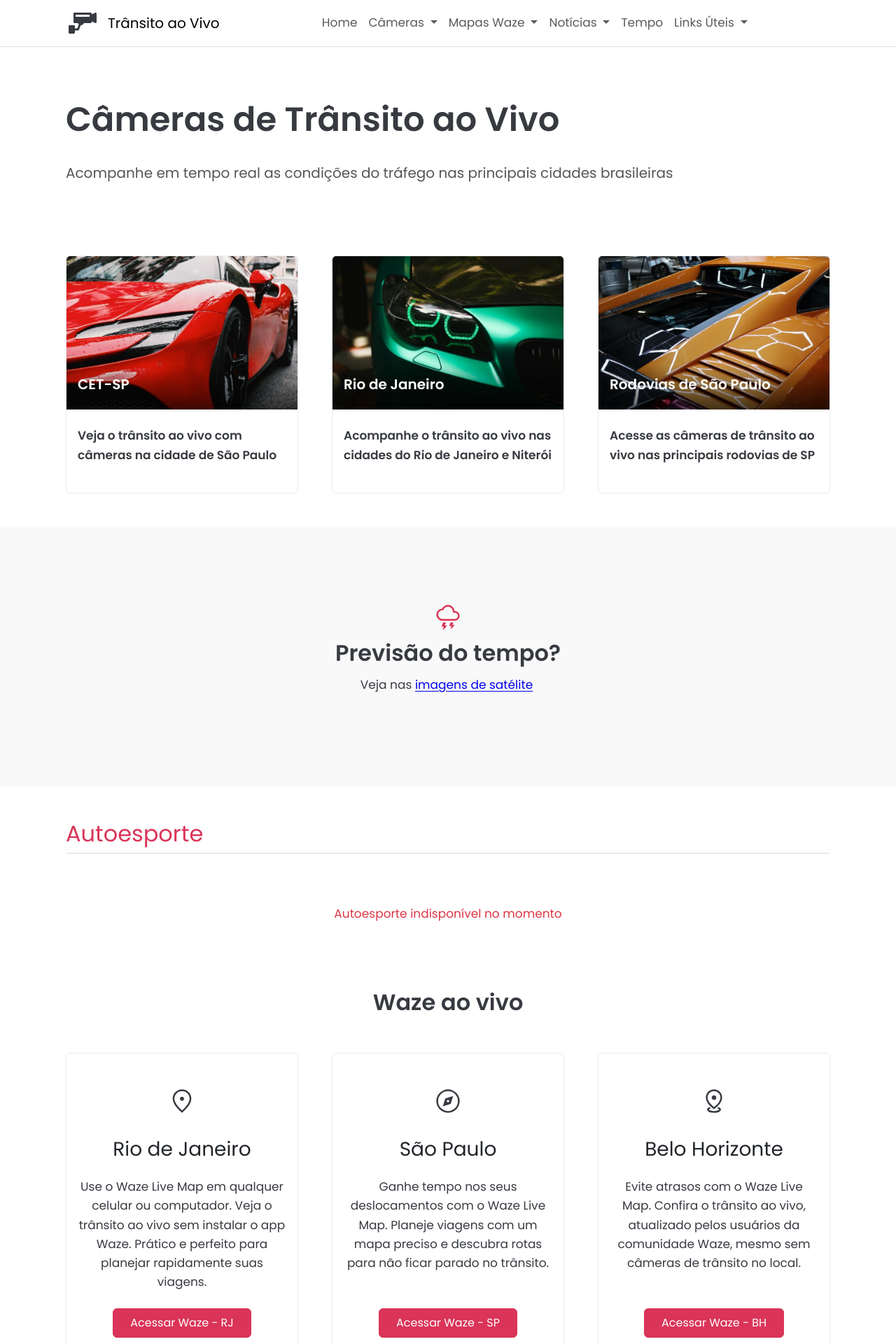
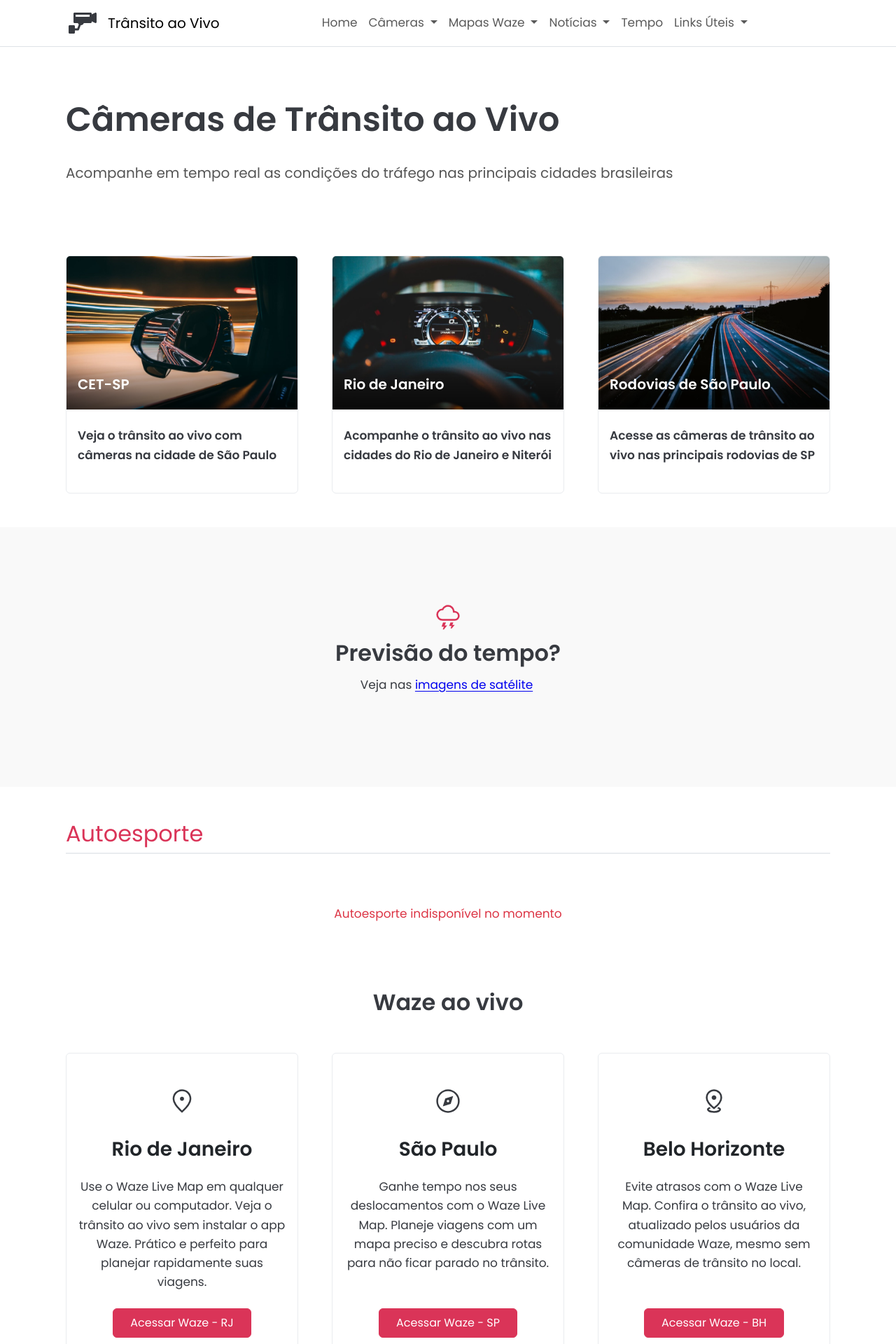
Before and after one commit to Sergio-Damm/transitoaovivo, a Jekyll site: the page built from index.html, in a window 1280 px wide. Shown: the top 1920 px of the page at 70% size. Built offline with Jekyll 4.4.1, drawn with Linux system fonts in a browser that asks for light colours; comment, search, counter and statistics services are not loaded.

Commit message:
change imgs homepage

```diff
--- a/index.html
+++ b/index.html
@@ -47,7 +47,7 @@ permalink: /
 					<article class="news-card card card-liftshadow border-light-subtle h-100">
 						<a href="/transito-cetsp-1/" class="news-card-link" aria-label="Acessar câmeras de trânsito ao vivo da CET-SP - atualizações em tempo real">
 							<div class="news-card-image">
-								<img src="/img/img-cet-sp.jpg" alt="Câmeras de trânsito ao vivo da CET-SP" loading="lazy" width="640" height="480" class="img-fluid" loading="eager" fetchpriority="high">
+								<img src="/img/img-car-mirror.jpg" alt="Câmeras de trânsito ao vivo da CET-SP" loading="lazy" width="640" height="480" class="img-fluid" loading="eager" fetchpriority="high">
 									<div class="news-card-overlay">
 										<h2 class="fs-5 news-card-title fw-semibold">CET-SP</h2>
 									</div>
@@ -63,7 +63,7 @@ permalink: /
 					<article class="news-card card card-liftshadow border-light-subtle h-100">
 						<a href="/transito-rio-de-janeiro/" class="news-card-link" aria-label="Acessar câmeras de trânsito ao vivo no Rio de Janeiro e em Niterói - atualizações em tempo real">
 							<div class="news-card-image">
-								<img src="/img/img-rio-de-janeiro.jpg" alt="Câmeras de trânsito ao vivo no Rio de Janeiro e Niterói" loading="lazy" width="640" height="480" class="img-fluid">
+								<img src="/img/img-car-dashboard.jpg" alt="Câmeras de trânsito ao vivo no Rio de Janeiro e Niterói" loading="lazy" width="640" height="480" class="img-fluid">
 									<div class="news-card-overlay px-3">
 										<h2 class="fs-5 news-card-title fw-semibold">Rio de Janeiro</h2>
 									</div>
@@ -79,7 +79,7 @@ permalink: /
 					<article class="news-card card card-liftshadow border-light-subtle h-100">
 						<a href="/transito-sao-paulo/" class="news-card-link" aria-label="Acessar câmeras de trânsito ao vivo nas principais rodovias de São Paulo - atualizações em tempo real">
 							<div class="news-card-image">
-								<img src="/img/img-rodovias-sp.jpg" alt="Câmeras de trânsito ao vivo nas principais rodovias de São Paulo" loading="lazy" width="640" height="480" class="img-fluid">
+								<img src="/img/img-road-night.jpg" alt="Câmeras de trânsito ao vivo nas principais rodovias de São Paulo" loading="lazy" width="640" height="480" class="img-fluid">
 									<div class="news-card-overlay">
 										<h2 class="fs-5 news-card-title fw-semibold">Rodovias de São Paulo</h2>
 									</div>
@@ -173,7 +173,7 @@ permalink: /
 							</svg>
 						</div>
 						<div class="card-body">
-      			          	<h3 class="card-title pt-3">Rio de Janeiro</h3>
+      			          	<h3 class="card-title fw-semibold pt-3">Rio de Janeiro</h3>
       						<p class="card-text mt-4">Use o Waze Live Map em qualquer celular ou computador. Veja o trânsito ao vivo sem instalar o app Waze. Prático e perfeito para planejar rapidamente suas viagens.</p>
 						</div>
 					</a>
@@ -191,7 +191,7 @@ permalink: /
 							</svg>
 						</div>
 						<div class="card-body">
-                           	<h3 class="card-title pt-3">São Paulo</h3>
+                           	<h3 class="card-title fw-semibold pt-3">São Paulo</h3>
 							<p class="card-text mt-4">Ganhe tempo nos seus deslocamentos com o Waze Live Map. Planeje viagens com um mapa preciso e descubra rotas para não ficar parado no trânsito.</p>
 						</div>
 					</a>
@@ -209,7 +209,7 @@ permalink: /
 							</svg>
 						</div>
 						<div class="card-body">
-   				          	<h3 class="card-title pt-3">Belo Horizonte</h3>
+   				          	<h3 class="card-title fw-semibold pt-3">Belo Horizonte</h3>
    							<p class="card-text mt-4">Evite atrasos com o Waze Live Map. Confira o trânsito ao vivo, atualizado pelos usuários da comunidade Waze, mesmo sem câmeras de trânsito no local.</p>
 						</div>
 					</a>
```
Also changed, not shown: img/img-car-dashboard.jpg (added), img/img-car-mirror.jpg (added), img/img-road-night.jpg (added).
